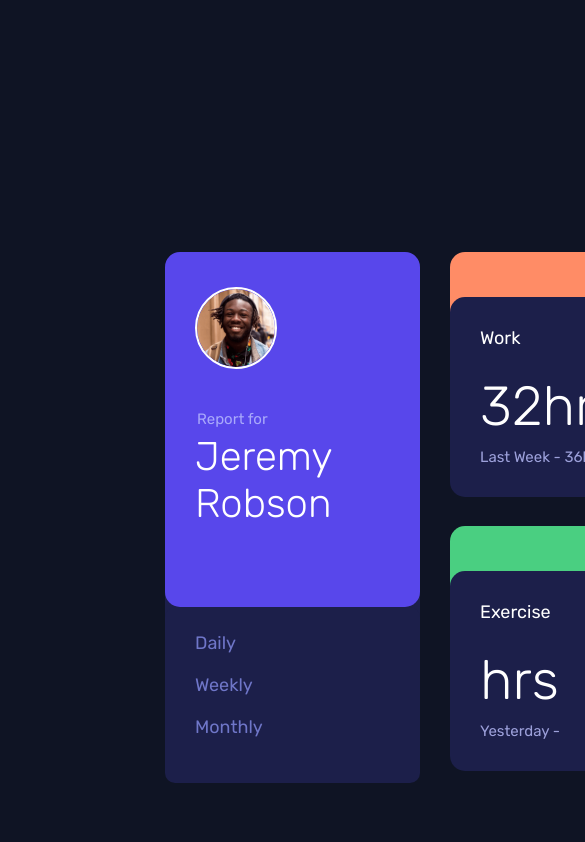
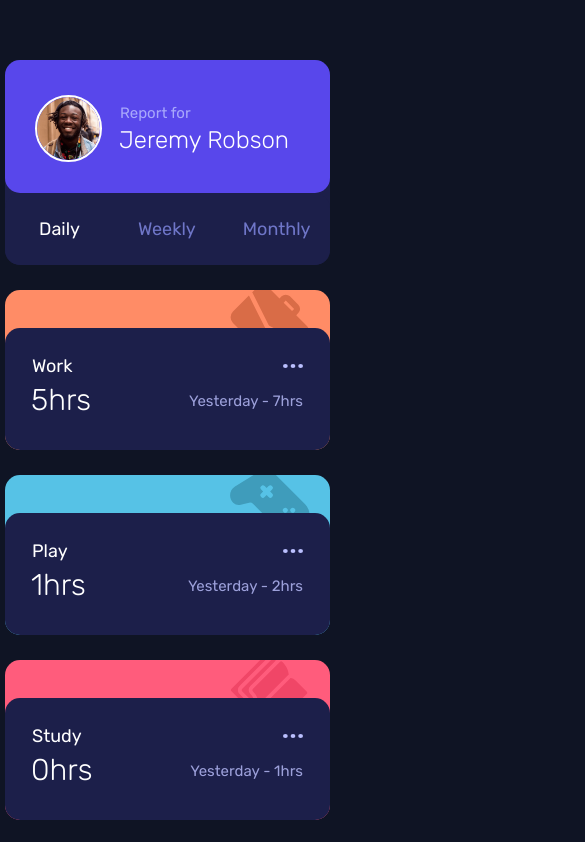
Before and after one commit to juniorrdgs/time-tracking-dashboard, a plain HTML site: page index.html in a window 390 px wide. Both pictures are taken after a click on the item "Daily". Shown: the top 842 px of the page, 585 px wide, since content can reach past the window. Drawn offline with Linux system fonts and the light colour scheme.

Commit message:
finished

```diff
--- a/assets/css/style.css
+++ b/assets/css/style.css
@@ -27,23 +27,27 @@
 
 body {
     background-color: var(--veryDarkBlue);
+    margin: auto;
 }
 
 main {
-    padding: 20px;
+    max-width: 1000px;
+    width: 100%;
     display: flex;
-    margin-top: 232px;
-    margin-left: 110px;
+    justify-content: center;
+    align-items: center;
+    margin-left: 170px;
+    margin-top: 190px;
 }
 
 
 .grid-container {
-    max-width: 1200px;
+    width: 100%;
     display: grid;
     grid-template-columns: repeat(4, 255px);
     column-gap: 30px;
     row-gap: 47px;
-    margin-left: 35px;
+    margin: auto;
 }
 
 header {
@@ -87,15 +91,20 @@ header {
 
 nav {
     background-color: var(--darkBlue);
-    border-radius: 10px;
-    padding: 25px 30px;
+    border-radius: 15px;
+    padding: 5px 30px 33px;
 }
 
 li {
     list-style: none;
     cursor: pointer;
-    margin-bottom: 20px;
+    margin-top: 20px;
     color: var(--desaturatedBlue);
+}
+
+li:hover {
+    color: white;
+    opacity: .8;
 }
 
 .work {
@@ -120,7 +129,7 @@ li {
 }
 
 .data:hover {
-    background-color: var(--desaturatedBlue);
+    background-color: hsl(235, 46%, 40%);
 }
 
 .top {
@@ -131,7 +140,8 @@ li {
 
 .options {
     width: 20px;
-    height: 5px;
+    height: auto;
+    display: block;
 }
 
 .options:hover {
@@ -139,7 +149,7 @@ li {
 }
 
 .data-daily {
-    display: flex;
+    display: none;
     flex-direction: column;
 }
 
@@ -159,7 +169,7 @@ li {
     margin-top: 25px;
 }
 
-.time i {
+.daily-time, .weekly-time, .monthly-time {
     font: inherit;
 }
 
@@ -170,7 +180,7 @@ li {
     margin-top: 9px;
 }
 
-.last i {
+.daily-last, .weekly-last, .monthly-last {
     font: inherit;
 }
 
@@ -228,3 +238,108 @@ li {
     width: 100%;
     height: 200px;
 }
+
+.active {
+    color: white;
+}
+
+.activeData {
+    display: flex;
+}
+
+@media(max-width: 700px) {
+    main {
+        margin: auto;
+    }
+
+    .grid-container {
+        grid-template-columns: 325px;
+        margin-left: 5px;
+        margin-top: 60px;
+        row-gap: 25px;
+    }
+
+    .user {
+        flex-direction: row;
+        padding: 35px 25px 26px 30px;
+    }
+
+    .user-data {
+        display: flex;
+        flex-direction: column;
+    }
+
+    .report {
+        margin-left: 18px;
+        margin-top: 9px;
+    }
+
+    .name {
+        font-size: 24px;
+        margin-left: 17px;
+        margin-top: 4px;
+
+    }
+
+    .avatar {
+        width: 67px;
+        height: 67px;
+        margin-bottom: 5px;
+    }
+
+    header {
+        height: auto;
+        grid-row: 1/2;
+    }
+
+    nav {
+        padding-bottom: 25px;
+    }
+
+    ul {
+        display: flex;
+        align-items: center;
+    }
+
+    li:first-child {
+        margin-left: 4px;
+        margin-right: 20px;
+    }
+
+    li {
+        margin-left: 38px;
+        margin-right: 27px;
+    }
+
+    li:last-child {
+        margin-left: 20px;
+        margin-right: 4px;
+    }
+
+    .work, .play, .study, .exercise, .social, .self-care {
+        height: auto;
+    }
+
+    .data {
+        height: auto;
+        margin-top: 38px;
+        padding: 27px;
+        padding-bottom: 32px;
+    }
+
+    .data-daily, .data-monthly, .data-weekly {
+        flex-direction: row;
+        justify-content: space-between;
+    }
+
+    .time {
+        font-size: 30px;
+        margin-top: 5px;
+        margin-left: -1px;
+    }
+
+    .last {
+        margin-top: 15px;
+    }
+
+}
--- a/assets/js/script.js
+++ b/assets/js/script.js
@@ -1,6 +1,71 @@
-let loadData = async () => {
-    fetch('data.json')
-        .then((response) => response.json())
-    console.log(response)
+window.onload = loadData();
 
+let dailyMenu = document.querySelector('#daily-menu');
+let weeklyMenu = document.querySelector('#weekly-menu');
+let monthlyMenu = document.querySelector('#monthly-menu');
+let menuSelector = document.querySelectorAll('li');
+let dailyTime = document.querySelectorAll('.daily-time');
+let dailyLast = document.querySelectorAll('.daily-last');
+let weeklyTime = document.querySelectorAll('.weekly-time');
+let weeklyLast = document.querySelectorAll('.weekly-last');
+let monthlyTime = document.querySelectorAll('.monthly-time');
+let monthlyLast = document.querySelectorAll('.monthly-last');
+let dataDaily = document.querySelectorAll('.data-daily');
+let dataWeekly = document.querySelectorAll('.data-weekly');
+let dataMonthly = document.querySelectorAll('.data-monthly');
+
+dailyMenu.addEventListener('click', () => {
+    activeRemover();
+    dailyMenu.classList.add('active');
+    for (i = 0; i < dataDaily.length; i++) {
+        dataDaily[i].classList.add('activeData');
+    }
+});
+
+weeklyMenu.addEventListener('click', () => {
+    activeRemover();
+    weeklyMenu.classList.add('active');
+    for (i = 0; i < dataWeekly.length; i++) {
+        dataWeekly[i].classList.add('activeData');
+    }
+});
+
+monthlyMenu.addEventListener('click', () => {
+    activeRemover();
+    monthlyMenu.classList.add('active');
+    for (i = 0; i < dataMonthly.length; i++) {
+        dataMonthly[i].classList.add('activeData');
+    }
+});
+
+async function loadData() {
+    let req = await fetch("./data.json");
+    let json = await req.json();
+    console.log(json)
+    for (i = 0; i < dailyTime.length; i++) {
+        dailyTime[i].innerText = json[i].timeframes.daily.current;
+        dailyLast[i].innerText = json[i].timeframes.daily.previous;
+    }
+    for (i = 0; i < monthlyTime.length; i++) {
+        monthlyTime[i].innerText = json[i].timeframes.monthly.current;
+        monthlyLast[i].innerText = json[i].timeframes.monthly.previous;
+    }
+    for (i = 0; i < weeklyTime.length; i++) {
+        weeklyTime[i].innerText = json[i].timeframes.weekly.current;
+        weeklyLast[i].innerText = json[i].timeframes.weekly.previous;
+    }
+    for (i = 0; i < dataWeekly.length; i++) {
+        dataWeekly[i].classList.add('activeData');
+    }
 }
+
+function activeRemover() {
+    for (i = 0; i < menuSelector.length; i++) {
+        menuSelector[i].classList.remove('active');
+    }
+    for (i = 0; i < dataDaily.length; i++) {
+        dataDaily[i].classList.remove('activeData');
+        dataWeekly[i].classList.remove('activeData');
+        dataMonthly[i].classList.remove('activeData');
+    }
+}
--- a/index.html
+++ b/index.html
@@ -15,14 +15,16 @@
       <header>
         <div class="user">
           <img src="assets/images/image-jeremy.png" alt="jeremy" class="avatar">
-          <span class="report">Report for</span>
-          <span class="name">Jeremy Robson</span>
+          <div class="user-data">
+            <span class="report">Report for</span>
+            <span class="name">Jeremy Robson</span>
+          </div>
         </div>
         <nav>
           <ul>
-            <li>Daily</li>
-            <li>Weekly</li>
-            <li>Monthly</li>
+            <li id="daily-menu">Daily</li>
+            <li id="weekly-menu" class="active">Weekly</li>
+            <li id="monthly-menu">Monthly</li>
           </ul>
         </nav>
       </header>
@@ -33,16 +35,16 @@
             <img src="assets/images/icon-ellipsis.svg" alt="" class="options">
           </div>
           <div class="data-daily">
-            <span class="time"><i>32</i>hrs</span>
-            <span class="last">Last Week - <i>36</i>hrs</span>
+            <span class="time"><i class="daily-time">32</i>hrs</span>
+            <span class="last">Yesterday - <i class="daily-last">36</i>hrs</span>
           </div>
           <div class="data-weekly">
-            <span class="time"><i></i> hrs</span>
-            <span class="last">Last week - <i></i></span>
+            <span class="time"><i class="weekly-time"></i>hrs</span>
+            <span class="last">Last week - <i class="weekly-last"></i>hrs</span>
           </div>
           <div class="data-monthly">
-            <span class="time"><i></i> hrs</span>
-            <span class="last">Last month - <i></i></span>
+            <span class="time"><i class="monthly-time"></i>hrs</span>
+            <span class="last">Last month - <i class="monthly-last"></i>hrs</span>
           </div>
         </div>
       </div>
@@ -53,16 +55,16 @@
             <img src="assets/images/icon-ellipsis.svg" alt="" class="options">
           </div>
           <div class="data-daily">
-            <span class="time"><i></i> hrs</span>
-            <span class="last">Yesterday - <i></i></span>
+            <span class="time"><i class="daily-time"></i>hrs</span>
+            <span class="last">Yesterday - <i class="daily-last"></i>hrs</span>
           </div>
           <div class="data-weekly">
-            <span class="time"><i></i> hrs</span>
-            <span class="last">Last week - <i></i></span>
+            <span class="time"><i class="weekly-time"></i>hrs</span>
+            <span class="last">Last week - <i class="weekly-last"></i>hrs</span>
           </div>
           <div class="data-monthly">
-            <span class="time"><i></i> hrs</span>
-            <span class="last">Last month - <i></i></span>
+            <span class="time"><i class="monthly-time"></i>hrs</span>
+            <span class="last">Last month - <i class="monthly-last"></i>hrs</span>
           </div>
         </div>
       </div>
@@ -73,16 +75,16 @@
             <img src="assets/images/icon-ellipsis.svg" alt="" class="options">
           </div>
           <div class="data-daily">
-            <span class="time"><i></i> hrs</span>
-            <span class="last">Yesterday - <i></i></span>
+            <span class="time"><i class="daily-time"></i>hrs</span>
+            <span class="last">Yesterday - <i class="daily-last"></i>hrs</span>
           </div>
           <div class="data-weekly">
-            <span class="time"><i></i> hrs</span>
-            <span class="last">Last week - <i></i></span>
+            <span class="time"><i class="weekly-time"></i>hrs</span>
+            <span class="last">Last week - <i class="weekly-last"></i>hrs</span>
           </div>
           <div class="data-monthly">
-            <span class="time"><i></i> hrs</span>
-            <span class="last">Last month - <i></i></span>
+            <span class="time"><i class="monthly-time"></i>hrs</span>
+            <span class="last">Last month - <i class="monthly-last"></i>hrs</span>
           </div>
         </div>
       </div>
@@ -93,16 +95,16 @@
             <img src="assets/images/icon-ellipsis.svg" alt="" class="options">
           </div>
           <div class="data-daily">
-            <span class="time"><i></i> hrs</span>
-            <span class="last">Yesterday - <i></i></span>
+            <span class="time"><i class="daily-time"></i>hrs</span>
+            <span class="last">Yesterday - <i class="daily-last"></i>hrs</span>
           </div>
           <div class="data-weekly">
-            <span class="time"><i></i> hrs</span>
-            <span class="last">Last week - <i></i></span>
+            <span class="time"><i class="weekly-time"></i>hrs</span>
+            <span class="last">Last week - <i class="weekly-last"></i>hrs</span>
           </div>
           <div class="data-monthly">
-            <span class="time"><i></i> hrs</span>
-            <span class="last">Last month - <i></i></span>
+            <span class="time"><i class="monthly-time"></i>hrs</span>
+            <span class="last">Last month - <i class="monthly-last"></i>hrs</span>
           </div>
         </div>
       </div>
@@ -113,16 +115,16 @@
             <img src="assets/images/icon-ellipsis.svg" alt="" class="options">
           </div>
           <div class="data-daily">
-            <span class="time"><i></i> hrs</span>
-            <span class="last">Yesterday - <i></i></span>
+            <span class="time"><i class="daily-time"></i>hrs</span>
+            <span class="last">Yesterday - <i class="daily-last"></i>hrs</span>
           </div>
           <div class="data-weekly">
-            <span class="time"><i></i> hrs</span>
-            <span class="last">Last week - <i></i></span>
+            <span class="time"><i class="weekly-time"></i>hrs</span>
+            <span class="last">Last week - <i class="weekly-last"></i>hrs</span>
           </div>
           <div class="data-monthly">
-            <span class="time"><i></i> hrs</span>
-            <span class="last">Last month - <i></i></span>
+            <span class="time"><i class="monthly-time"></i>hrs</span>
+            <span class="last">Last month - <i class="monthly-last"></i>hrs</span>
           </div>
         </div>
       </div>
@@ -133,16 +135,16 @@
             <img src="assets/images/icon-ellipsis.svg" alt="" class="options">
           </div>
           <div class="data-daily">
-            <span class="time"><i></i> hrs</span>
-            <span class="last">Yesterday - <i></i></span>
+            <span class="time"><i class="daily-time"></i>hrs</span>
+            <span class="last">Yesterday - <i class="daily-last"></i>hrs</span>
           </div>
           <div class="data-weekly">
-            <span class="time"><i></i> hrs</span>
-            <span class="last">Last week - <i></i></span>
+            <span class="time"><i class="weekly-time"></i>hrs</span>
+            <span class="last">Last week - <i class="weekly-last"></i>hrs</span>
           </div>
           <div class="data-monthly">
-            <span class="time"><i></i> hrs</span>
-            <span class="last">Last month - <i></i></span>
+            <span class="time"><i class="monthly-time"></i>hrs</span>
+            <span class="last">Last month - <i class="monthly-last"></i>hrs</span>
           </div>
         </div>
       </div>
```
Also changed, not shown: assets/images/screenshot.png (added), design/active-states.jpg (deleted), design/desktop-design.jpg (deleted), design/desktop-preview.jpg (deleted), design/mobile-design.jpg (deleted), 3 other files.
